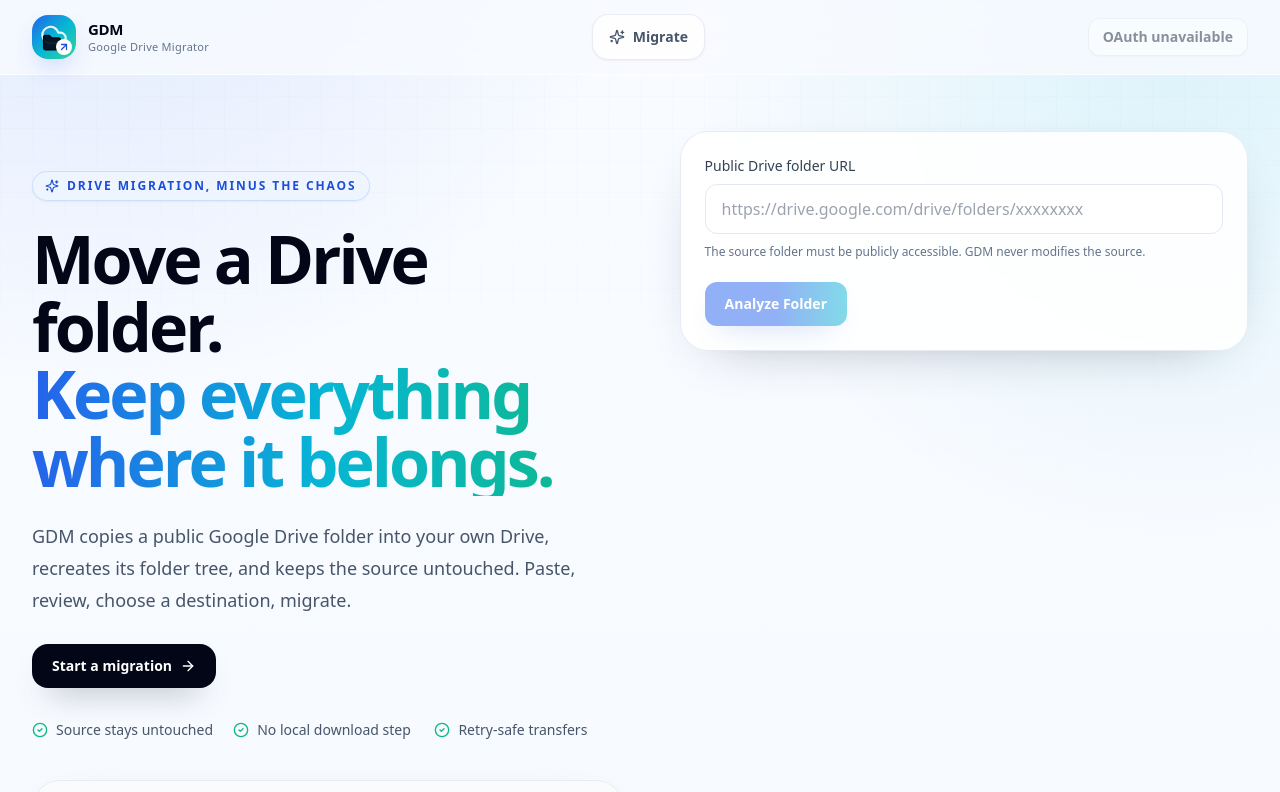
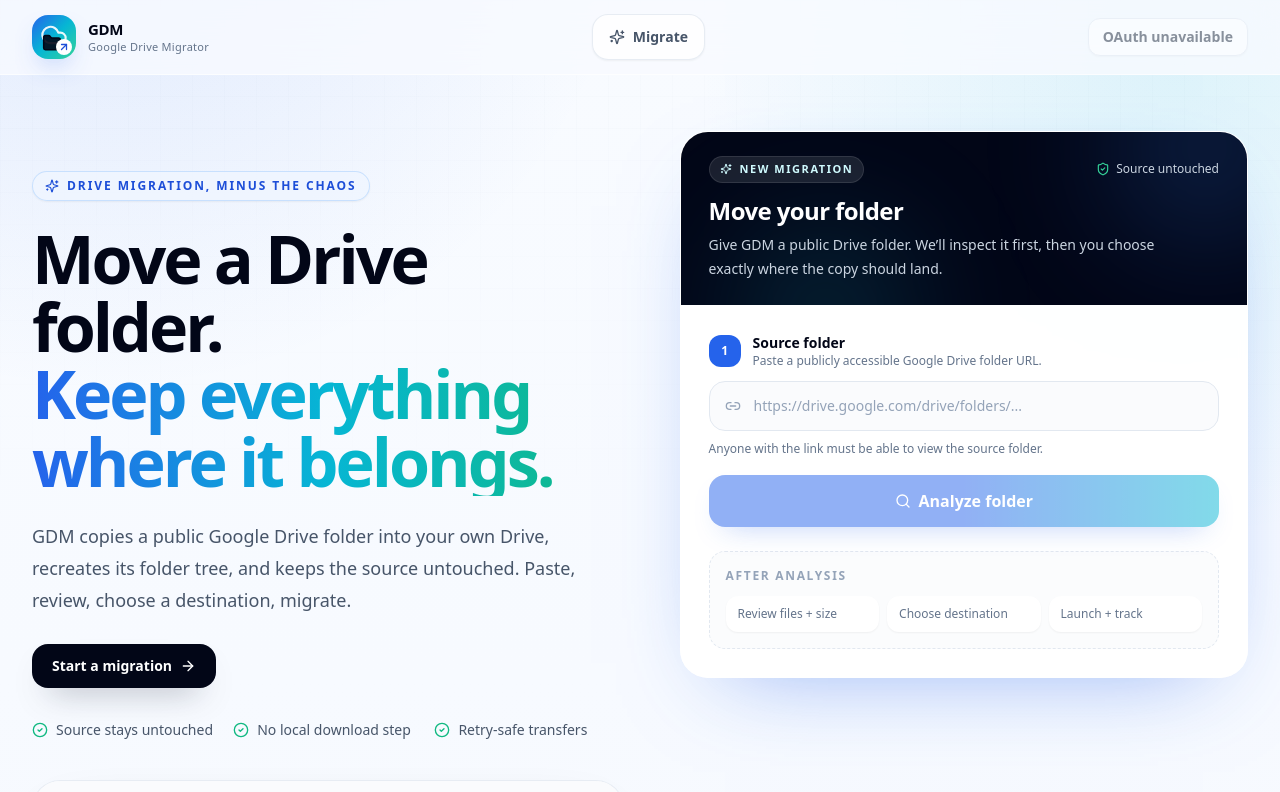
Before and after one commit to Abi0l9/Google-Drive-Migrator, a Next.js app: page / in a window 1280 px wide. Shown: the top 792 px of the page. Built offline with nearby package versions, Linux system fonts and the light colour scheme; no server answers.

Commit message:
Redesign migration analyzer workflow

```diff
--- a/components/analyzer-form.tsx
+++ b/components/analyzer-form.tsx
@@ -1,8 +1,22 @@
 "use client";
 
 import { useState } from "react";
+import {
+  ArrowRight,
+  Check,
+  FileStack,
+  Folder,
+  FolderOpen,
+  FolderTree,
+  HardDrive,
+  Link2,
+  LoaderCircle,
+  Search,
+  ShieldCheck,
+  Sparkles,
+} from "lucide-react";
 import { GoogleReconnectLink } from "@/components/google-reconnect-link";
-import { Button, Card } from "@/components/ui";
+import { Button, Card, cn } from "@/components/ui";
 import { formatBytes } from "@/lib/format";
 import { GOOGLE_REAUTH_REQUIRED } from "@/lib/google/auth-errors";
 import type { SignedFolderAnalysis } from "@/types/migration";
@@ -285,49 +299,140 @@
   const destinationName = destinationMode === "root" ? "My Drive" : pickedDestinationName;
 
   return (
-    <Card className="space-y-5">
+    <Card className="overflow-hidden border-white/80 bg-white/95 p-0 shadow-[0_30px_90px_-45px_rgba(37,99,235,0.55)]">
+      <div className="relative overflow-hidden bg-slate-950 px-6 py-6 text-white sm:px-7">
+        <div className="absolute -right-14 -top-20 h-48 w-48 rounded-full bg-blue-500/20 blur-3xl" />
+        <div className="absolute -bottom-24 left-14 h-44 w-44 rounded-full bg-cyan-400/15 blur-3xl" />
+        <div className="relative">
+          <div className="mb-3 flex items-center justify-between gap-4">
+            <span className="inline-flex items-center gap-2 rounded-full border border-white/10 bg-white/10 px-2.5 py-1 text-[11px] font-bold uppercase tracking-[0.14em] text-cyan-100">
+              <Sparkles className="h-3 w-3" />
+              New migration
+            </span>
+            <span className="inline-flex items-center gap-1.5 text-xs font-medium text-slate-300">
+              <ShieldCheck className="h-3.5 w-3.5 text-emerald-400" />
+              Source untouched
+            </span>
+          </div>
+          <h2 className="text-2xl font-black tracking-tight">Move your folder</h2>
+          <p className="mt-1.5 max-w-md text-sm leading-6 text-slate-300">
+            Give GDM a public Drive folder. We’ll inspect it first, then you choose exactly where the copy should land.
+          </p>
+        </div>
+      </div>
+
+      <div className="space-y-6 p-5 sm:p-7">
+        <section>
+          <div className="mb-3 flex items-center gap-3">
+            <span className="grid h-8 w-8 place-items-center rounded-xl bg-blue-600 text-xs font-black text-white">1</span>
             <div>
-        <label className="mb-2 block text-sm font-medium text-slate-700" htmlFor="folderUrl">Public Drive folder URL</label>
+              <h3 className="text-sm font-bold text-slate-950">Source folder</h3>
+              <p className="text-xs text-slate-500">Paste a publicly accessible Google Drive folder URL.</p>
+            </div>
+          </div>
+
+          <div className="relative">
+            <Link2 className="pointer-events-none absolute left-4 top-1/2 h-4 w-4 -translate-y-1/2 text-slate-400" />
             <input
               id="folderUrl"
               value={url}
               onChange={(event) => updateSourceUrl(event.target.value)}
-          placeholder="https://drive.google.com/drive/folders/xxxxxxxx"
+              placeholder="https://drive.google.com/drive/folders/..."
               aria-describedby="folder-url-help"
-          className="w-full rounded-xl border border-slate-200 px-4 py-3 outline-none ring-blue-500 focus:ring-2"
+              className="w-full rounded-2xl border border-slate-200 bg-slate-50/70 py-3.5 pl-11 pr-4 text-sm text-slate-900 outline-none transition placeholder:text-slate-400 focus:border-blue-300 focus:bg-white focus:ring-4 focus:ring-blue-100"
             />
+          </div>
           <p id="folder-url-help" className="mt-2 text-xs leading-5 text-slate-500">
-          The source folder must be publicly accessible. GDM never modifies the source.
+            Anyone with the link must be able to view the source folder.
           </p>
-      </div>
 
-      <Button onClick={analyze} disabled={loading || !url.trim()}>{loading ? "Analyzing..." : "Analyze Folder"}</Button>
+          <Button className="mt-4 w-full" size="lg" onClick={analyze} disabled={loading || !url.trim()}>
+            {loading ? <LoaderCircle className="h-4 w-4 animate-spin" /> : <Search className="h-4 w-4" />}
+            {loading ? "Analyzing folder..." : "Analyze folder"}
+          </Button>
+        </section>
 
-      {error ? <p role="alert" aria-live="polite" className="rounded-xl bg-red-50 p-3 text-sm text-red-700">{error}</p> : null}
+        {error ? (
+          <p role="alert" aria-live="polite" className="rounded-2xl border border-red-100 bg-red-50 px-4 py-3 text-sm leading-6 text-red-700">
+            {error}
+          </p>
+        ) : null}
+
         {reauthRequired ? (
-        <div className="rounded-xl border border-amber-200 bg-amber-50 p-4">
-          <p className="mb-3 text-sm text-amber-900">Your GDM session is still open, but Google Drive permission needs a fresh connection.</p>
+          <div className="rounded-2xl border border-amber-200 bg-amber-50 p-4">
+            <p className="mb-3 text-sm leading-6 text-amber-900">
+              Your GDM session is still open, but Google Drive permission needs a fresh connection.
+            </p>
             <GoogleReconnectLink redirectTo="/" />
           </div>
         ) : null}
 
         {analysis ? (
-        <div className="space-y-5 rounded-2xl bg-slate-50 p-4 text-sm text-slate-700">
-          <div>
-            <p className="mb-1 text-xs font-semibold uppercase tracking-[0.16em] text-slate-500">Ready to migrate</p>
-            <h3 className="mb-3 text-lg font-semibold text-slate-950">{analysis.folderName}</h3>
-            <dl className="grid grid-cols-3 gap-3">
-              <div><dt>Files</dt><dd className="font-bold">{analysis.files}</dd></div>
-              <div><dt>Folders</dt><dd className="font-bold">{analysis.folders}</dd></div>
-              <div><dt>Size</dt><dd className="font-bold">{formatBytes(analysis.size)}</dd></div>
+          <>
+            <section className="border-t border-slate-100 pt-6">
+              <div className="mb-4 flex items-center gap-3">
+                <span className="grid h-8 w-8 place-items-center rounded-xl bg-cyan-500 text-xs font-black text-white">2</span>
+                <div className="min-w-0">
+                  <h3 className="text-sm font-bold text-slate-950">Review the source</h3>
+                  <p className="truncate text-xs text-slate-500">{analysis.folderName}</p>
+                </div>
+              </div>
+
+              <div className="rounded-2xl border border-emerald-100 bg-gradient-to-br from-emerald-50/80 to-cyan-50/60 p-4">
+                <div className="mb-4 flex items-start gap-3">
+                  <div className="grid h-10 w-10 shrink-0 place-items-center rounded-2xl bg-white text-emerald-600 shadow-sm">
+                    <FolderTree className="h-5 w-5" />
+                  </div>
+                  <div className="min-w-0">
+                    <div className="flex items-center gap-2">
+                      <h4 className="truncate font-bold text-slate-950">{analysis.folderName}</h4>
+                      <span className="inline-flex shrink-0 items-center gap-1 rounded-full bg-emerald-100 px-2 py-0.5 text-[10px] font-bold uppercase tracking-wide text-emerald-700">
+                        <Check className="h-3 w-3" /> Ready
+                      </span>
+                    </div>
+                    <p className="mt-1 text-xs text-slate-600">GDM has mapped the folder before any transfer begins.</p>
+                  </div>
+                </div>
+
+                <dl className="grid grid-cols-3 gap-2">
+                  <div className="rounded-xl bg-white/80 p-3 shadow-sm">
+                    <dt className="flex items-center gap-1.5 text-[11px] font-medium text-slate-500"><FileStack className="h-3.5 w-3.5" /> Files</dt>
+                    <dd className="mt-1 text-lg font-black text-slate-950">{analysis.files.toLocaleString()}</dd>
+                  </div>
+                  <div className="rounded-xl bg-white/80 p-3 shadow-sm">
+                    <dt className="flex items-center gap-1.5 text-[11px] font-medium text-slate-500"><Folder className="h-3.5 w-3.5" /> Folders</dt>
+                    <dd className="mt-1 text-lg font-black text-slate-950">{analysis.folders.toLocaleString()}</dd>
+                  </div>
+                  <div className="rounded-xl bg-white/80 p-3 shadow-sm">
+                    <dt className="flex items-center gap-1.5 text-[11px] font-medium text-slate-500"><HardDrive className="h-3.5 w-3.5" /> Size</dt>
+                    <dd className="mt-1 truncate text-lg font-black text-slate-950">{formatBytes(analysis.size)}</dd>
+                  </div>
                 </dl>
               </div>
+            </section>
 
-          <fieldset className="space-y-3">
-            <legend className="font-medium text-slate-950">Destination</legend>
-            <label className="flex items-center gap-2">
+            <section className="border-t border-slate-100 pt-6">
+              <div className="mb-4 flex items-center gap-3">
+                <span className="grid h-8 w-8 place-items-center rounded-xl bg-emerald-500 text-xs font-black text-white">3</span>
+                <div>
+                  <h3 className="text-sm font-bold text-slate-950">Choose destination</h3>
+                  <p className="text-xs text-slate-500">GDM creates the migrated root folder inside your choice.</p>
+                </div>
+              </div>
+
+              <fieldset>
+                <legend className="sr-only">Destination</legend>
+                <div className="grid gap-3 sm:grid-cols-2">
+                  <label className={cn(
+                    "cursor-pointer rounded-2xl border p-4 transition",
+                    destinationMode === "root"
+                      ? "border-blue-300 bg-blue-50 shadow-[0_10px_30px_-22px_rgba(37,99,235,0.8)]"
+                      : "border-slate-200 bg-white hover:border-blue-200 hover:bg-blue-50/40",
+                  )}>
                     <input
+                      className="sr-only"
                       type="radio"
+                      name="destination"
                       checked={destinationMode === "root"}
                       onChange={() => {
                         setDestinationMode("root");
@@ -335,11 +440,30 @@
                         setReauthRequired(false);
                       }}
                     />
-              My Drive
+                    <div className="flex items-start gap-3">
+                      <span className={cn(
+                        "grid h-9 w-9 shrink-0 place-items-center rounded-xl",
+                        destinationMode === "root" ? "bg-blue-600 text-white" : "bg-slate-100 text-slate-500",
+                      )}>
+                        <HardDrive className="h-4 w-4" />
+                      </span>
+                      <span>
+                        <strong className="block text-sm text-slate-950">My Drive</strong>
+                        <span className="mt-1 block text-xs leading-5 text-slate-500">Create it at the top level of your Drive.</span>
+                      </span>
+                    </div>
                   </label>
-            <label className="flex items-center gap-2">
+
+                  <label className={cn(
+                    "cursor-pointer rounded-2xl border p-4 transition",
+                    destinationMode === "folder"
+                      ? "border-blue-300 bg-blue-50 shadow-[0_10px_30px_-22px_rgba(37,99,235,0.8)]"
+                      : "border-slate-200 bg-white hover:border-blue-200 hover:bg-blue-50/40",
+                  )}>
                     <input
+                      className="sr-only"
                       type="radio"
+                      name="destination"
                       checked={destinationMode === "folder"}
                       onChange={() => {
                         setDestinationMode("folder");
@@ -347,45 +471,94 @@
                         setReauthRequired(false);
                       }}
                     />
-              Choose an existing folder
+                    <div className="flex items-start gap-3">
+                      <span className={cn(
+                        "grid h-9 w-9 shrink-0 place-items-center rounded-xl",
+                        destinationMode === "folder" ? "bg-blue-600 text-white" : "bg-slate-100 text-slate-500",
+                      )}>
+                        <FolderOpen className="h-4 w-4" />
+                      </span>
+                      <span>
+                        <strong className="block text-sm text-slate-950">Existing folder</strong>
+                        <span className="mt-1 block text-xs leading-5 text-slate-500">Pick a destination with Google Picker.</span>
+                      </span>
+                    </div>
                   </label>
+                </div>
 
                 {destinationMode === "folder" ? (
-              <div className="space-y-3 rounded-xl border border-slate-200 bg-white p-3">
-                <Button type="button" onClick={chooseDestinationFolder} disabled={pickingDestination || !isAuthenticated}>
-                  {pickingDestination ? "Opening Drive..." : pickedDestinationName ? "Change destination" : "Choose from Google Drive"}
+                  <div className="mt-3 rounded-2xl border border-slate-200 bg-slate-50/70 p-4">
+                    <Button
+                      type="button"
+                      variant="secondary"
+                      className="w-full"
+                      onClick={chooseDestinationFolder}
+                      disabled={pickingDestination || !isAuthenticated}
+                    >
+                      {pickingDestination ? <LoaderCircle className="h-4 w-4 animate-spin" /> : <FolderOpen className="h-4 w-4" />}
+                      {pickingDestination ? "Opening Google Drive..." : pickedDestinationName ? "Change destination" : "Choose from Google Drive"}
                     </Button>
                     {pickedDestinationName ? (
-                  <div className="rounded-xl border border-emerald-200 bg-emerald-50 px-4 py-3 text-sm text-emerald-800">
-                    Selected: {pickedDestinationName}
+                      <div className="mt-3 flex items-center gap-2 rounded-xl border border-emerald-200 bg-emerald-50 px-3 py-2.5 text-sm font-medium text-emerald-800">
+                        <Check className="h-4 w-4" />
+                        <span className="truncate">{pickedDestinationName}</span>
                       </div>
                     ) : (
-                  <p className="text-xs leading-5 text-slate-500">
-                    Google Picker grants GDM access only to the folder you explicitly choose.
+                      <p className="mt-3 text-xs leading-5 text-slate-500">
+                        Picker grants GDM access only to the folder you explicitly select.
                       </p>
                     )}
-                {!isAuthenticated ? <p className="text-xs text-slate-600">Sign in with Google to choose a destination folder.</p> : null}
                   </div>
                 ) : null}
               </fieldset>
+            </section>
+
+            <section className="border-t border-slate-100 pt-6">
+              <div className="mb-4 flex items-center gap-3">
+                <span className="grid h-8 w-8 place-items-center rounded-xl bg-slate-950 text-xs font-black text-white">4</span>
+                <div>
+                  <h3 className="text-sm font-bold text-slate-950">Launch migration</h3>
+                  <p className="text-xs text-slate-500">Your transfer runs through GDM’s worker queue.</p>
+                </div>
+              </div>
 
               {destinationName ? (
-            <div className="rounded-xl border border-blue-100 bg-blue-50 px-4 py-3 text-sm text-blue-900">
-              GDM will create <strong>{analysis.folderName}</strong> inside <strong>{destinationName}</strong>.
+                <div className="mb-4 rounded-2xl border border-blue-100 bg-blue-50/70 px-4 py-3 text-sm leading-6 text-blue-950">
+                  <span className="text-blue-600">Destination:</span> GDM will create <strong>{analysis.folderName}</strong> inside <strong>{destinationName}</strong>.
                 </div>
               ) : null}
 
               <Button
+                className="w-full"
+                size="lg"
                 onClick={startMigration}
                 disabled={creating || !isAuthenticated || !destinationReady}
               >
-            {creating ? "Starting..." : "Start Migration"}
+                {creating ? <LoaderCircle className="h-4 w-4 animate-spin" /> : <ArrowRight className="h-4 w-4" />}
+                {creating ? "Starting migration..." : "Start migration"}
               </Button>
 
-          {!authConfigured ? <p className="text-sm text-red-700">Google sign-in is not configured for this deployment.</p> : null}
-          {authConfigured && !isAuthenticated ? <p className="text-sm text-slate-600">Sign in with Google before starting a migration.</p> : null}
+              {!authConfigured ? (
+                <p className="mt-3 rounded-xl bg-red-50 px-3 py-2 text-xs text-red-700">Google sign-in is not configured for this deployment.</p>
+              ) : null}
+              {authConfigured && !isAuthenticated ? (
+                <p className="mt-3 rounded-xl bg-amber-50 px-3 py-2 text-xs leading-5 text-amber-800">
+                  Sign in with Google from the top of the page before starting the transfer.
+                </p>
+              ) : null}
+            </section>
+          </>
+        ) : (
+          <div className="rounded-2xl border border-dashed border-slate-200 bg-slate-50/60 p-4">
+            <p className="text-xs font-bold uppercase tracking-[0.14em] text-slate-400">After analysis</p>
+            <div className="mt-3 grid gap-2 text-xs text-slate-500 sm:grid-cols-3">
+              <span className="rounded-xl bg-white px-3 py-2.5 shadow-sm">Review files + size</span>
+              <span className="rounded-xl bg-white px-3 py-2.5 shadow-sm">Choose destination</span>
+              <span className="rounded-xl bg-white px-3 py-2.5 shadow-sm">Launch + track</span>
             </div>
-      ) : null}
+          </div>
+        )}
+      </div>
     </Card>
   );
 }
```
Lines whose indentation alone changed are shown as unchanged.
